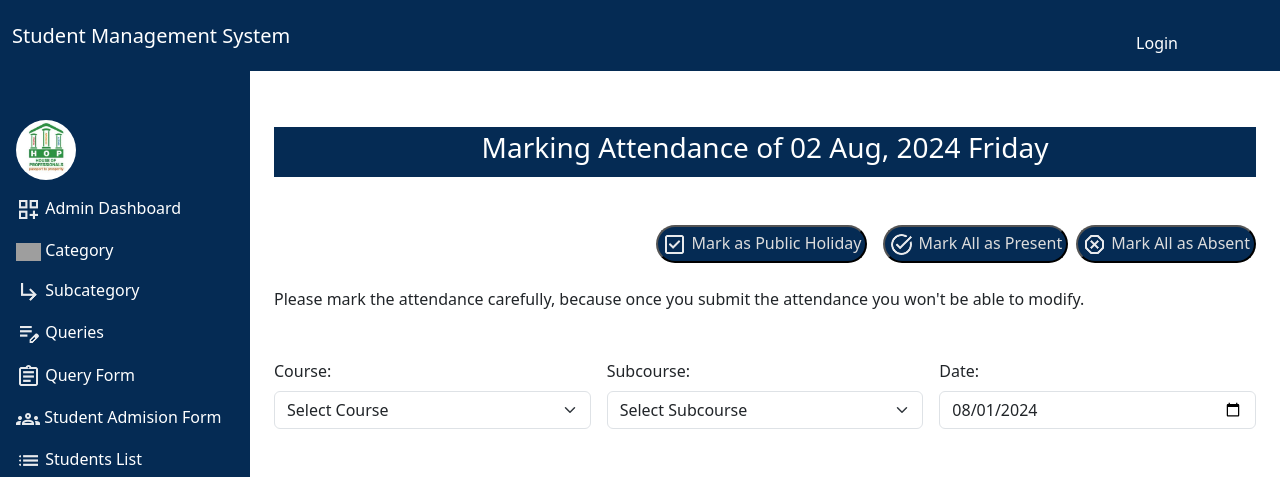
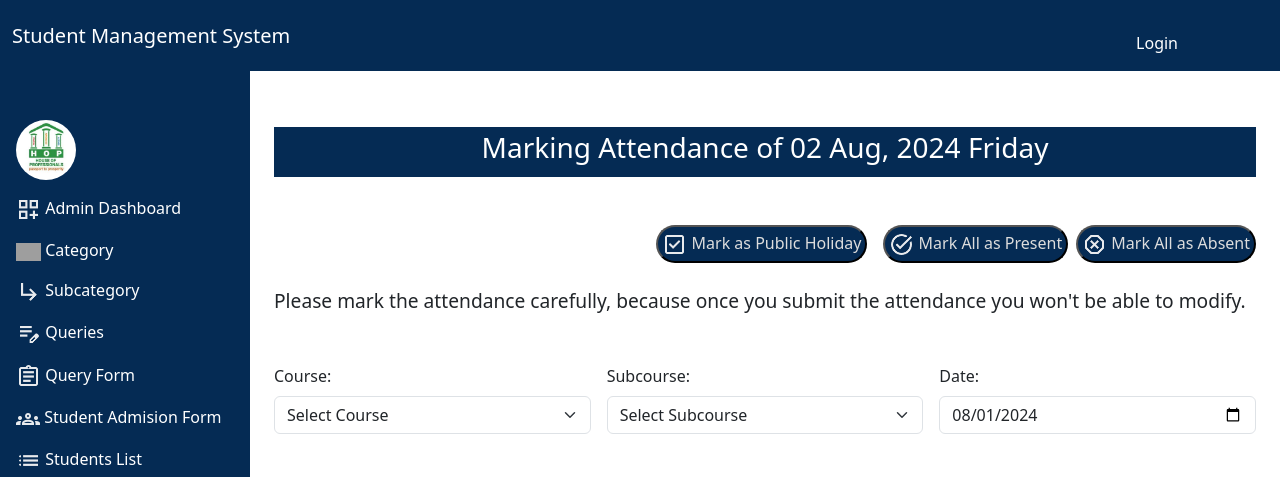
Before and after one commit to HROON157/Student-Management-System, a Flask app: page /student_attendance.html in a window 1280 px wide. Shown: the top 477 px of the page. Run offline with Flask 3, Linux system fonts and the light colour scheme; data that the repository does not hold is empty; parts of the project's set-up code (start-up, migrations or seed data) failed here and were passed over; grey boxes are pictures that could not be loaded.

Commit message:
Update style.css

```diff
--- a/static/css/style.css
+++ b/static/css/style.css
@@ -10,7 +10,9 @@
     background-color: #052B54;
     color: #ddd;
 }
-
+.customFont{
+    font-size: 1.2rem;
+}
 .list-group-item.sideMenu {
     align-items: center;
 }
```
